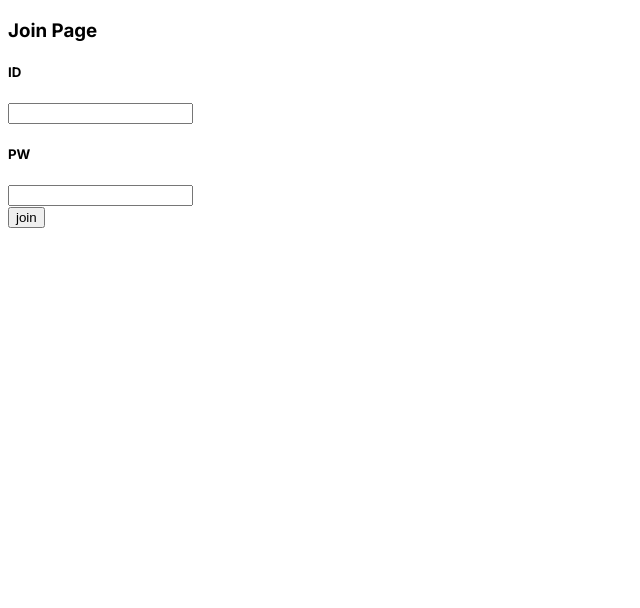
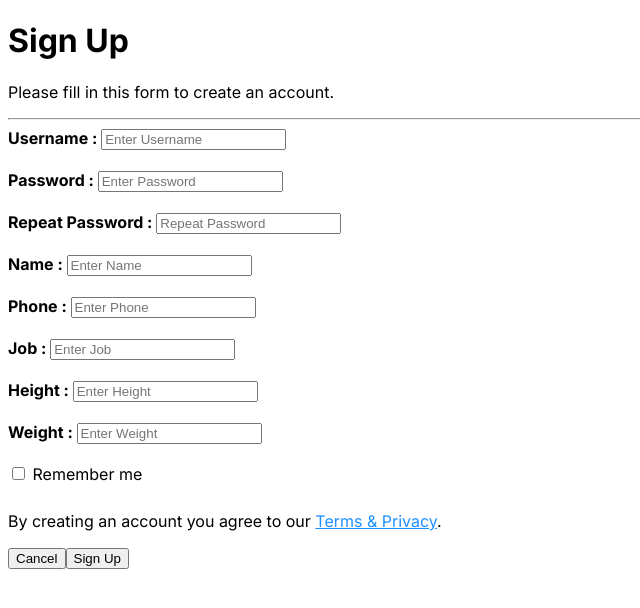
Before and after one commit to 6Whistle/Bitcamp-Erichgamma-Team-FE, a Next.js app: page /join in a window 1280 px wide. Shown: the top 608 px of the page, without its empty margins (0-640 px from the left). Built offline with nearby package versions, Linux system fonts and the light colour scheme.

Commit message:
UPDATE login by jhl 2024-03-22

```diff
--- a/app/join/page.tsx
+++ b/app/join/page.tsx
@@ -1,29 +1,109 @@
 'use client'
 
+import axios from "axios"
 import { useState } from "react"
+const SERVER = `http://localhost:8080`
 
 export default function Join(){
-    const [username, setUsername] = useState('');
-    const [pw, setPw] = useState('');
+    const [username, setUsername] = useState('')
+    const [password, setPassword] = useState('')
+    const [pwRepeat, setPwRepeat] = useState('')
+    const [name, setName] = useState('')
+    const [phone, setPhone] = useState('')
+    const [job, setJob] = useState('')
+    const [height, setHeight] = useState("")
+    const [weight, setWeight] = useState("")
+    const [checked, setChecked] = useState(false)
 
     const changeUsernameHandler = (e: any) => {
         setUsername(e.target.value)
     }
     const changePwHandler = (e: any) => {
-        setPw(e.target.value)
+        setPassword(e.target.value)
     }
-    const joinHandler = () => {
+    const changePwRepeatHandler = (e: any) => {
+        setPwRepeat(e.target.value)
+    }
+    const changeNameHandler = (e: any) => {
+        setName(e.target.value)
+    }
+    const changePhoneHandler = (e: any) => {
+        setPhone(e.target.value)
+    }
+    const changeJobHandler = (e: any) => {
+        setJob(e.target.value)
+    }
+    const changeHeightHandler = (e: any) => {
+        setHeight(e.target.value)
+    }
+    const changeWeightHandler = (e: any) => {
+        setWeight(e.target.value)
+    }
+    const changeCheckedHandler = () => {
+        setChecked(!checked);
+    }
+    const clickCancelHandler = () => {
 
     }
+    const clickJoinHandler = () => {
+        const url = `${SERVER}/join`;
+        const data = { username, password, name, phone, job, height, weight };
+        const config = {
+          headers:{
+            "Cache-Control": "no-cache",
+            "Content-Type": "application/json",
+            "Authorization": `Bearer blah ~` ,
+            "Access-Control-Allow-Origin": "*",
+        }}
 
-    return <html>
-        <body>
-            <h3>Join Page</h3>
-            <h5>ID</h5>
-            <input type="text" onChange={changeUsernameHandler}/>
-            <h5>PW</h5>
-            <input type="text" onChange={changePwHandler}/><br />
-            <button onClick={joinHandler}>join</button>
-        </body>
-    </html>
+        username === '' || password === '' || name === '' || phone === ''
+        || job === '' || height === '' || weight === ''
+        ? alert("You Should Input Infomation")
+        : password !== pwRepeat
+        ? alert("Check Password")
+        : axios.post(url, data, config)
+        .then(res => {
+            alert(res.data.message)
+        })
+    }
+
+    return (
+    <div className="container">
+        <h1>Sign Up</h1>
+        <p>Please fill in this form to create an account.</p>
+        <hr />
+        <label htmlFor="id"><b>Username : </b></label>
+        <input type="text" placeholder="Enter Username" name="text" required onChange={changeUsernameHandler} /><br /><br />
+
+        <label htmlFor="psw"><b>Password : </b></label>
+        <input type="password" placeholder="Enter Password" name="psw" required onChange={changePwHandler} /><br /><br />
+
+        <label htmlFor="psw-repeat"><b>Repeat Password : </b></label>
+        <input type="password" placeholder="Repeat Password" name="psw-repeat" required onChange={changePwRepeatHandler}/><br /><br />
+
+        <label htmlFor="name"><b>Name : </b></label>
+        <input type="text" placeholder="Enter Name" name="name" required onChange={changeNameHandler}/><br /><br />
+
+        <label htmlFor="phone"><b>Phone : </b></label>
+        <input type="tel" placeholder="Enter Phone" name="phone" required onChange={changePhoneHandler}/><br /><br />
+
+        <label htmlFor="job"><b>Job : </b></label>
+        <input type="text" placeholder="Enter Job" name="Job" required onChange={changeJobHandler}/><br /><br />
+
+        <label htmlFor="height"><b>Height : </b></label>
+        <input type="number" placeholder="Enter Height" name="Height" required onChange={changeHeightHandler}/><br /><br />
+
+        <label htmlFor="weight"><b>Weight : </b></label>
+        <input type="number" placeholder="Enter Weight" name="Weight" required onChange={changeWeightHandler}/><br /><br />
+
+        <label>
+          <input type="checkbox" checked = {checked} name="remember" style={{marginBottom: "15px"}} onChange={changeCheckedHandler}/> Remember me
+        </label>
+        <p>By creating an account you agree to our <a href="#" style={{color:"dodgerblue"}}>Terms & Privacy</a>.</p>
+        <div className="clearfix">
+            <button type="button" className="cancelbtn">Cancel</button>
+                <button type="submit" className="signupbtn" onClick={clickJoinHandler}>Sign Up</button>
+        </div>
+    </div>
+    )
 }
```
